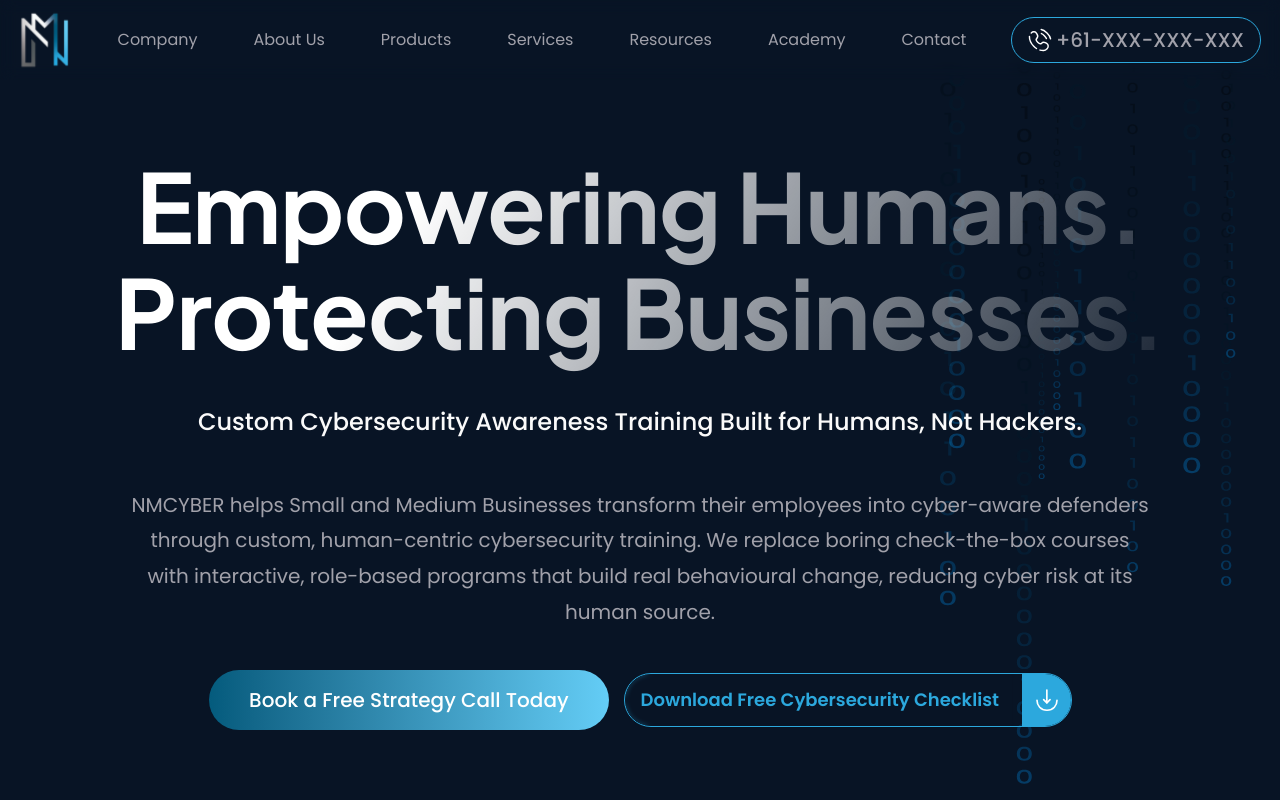
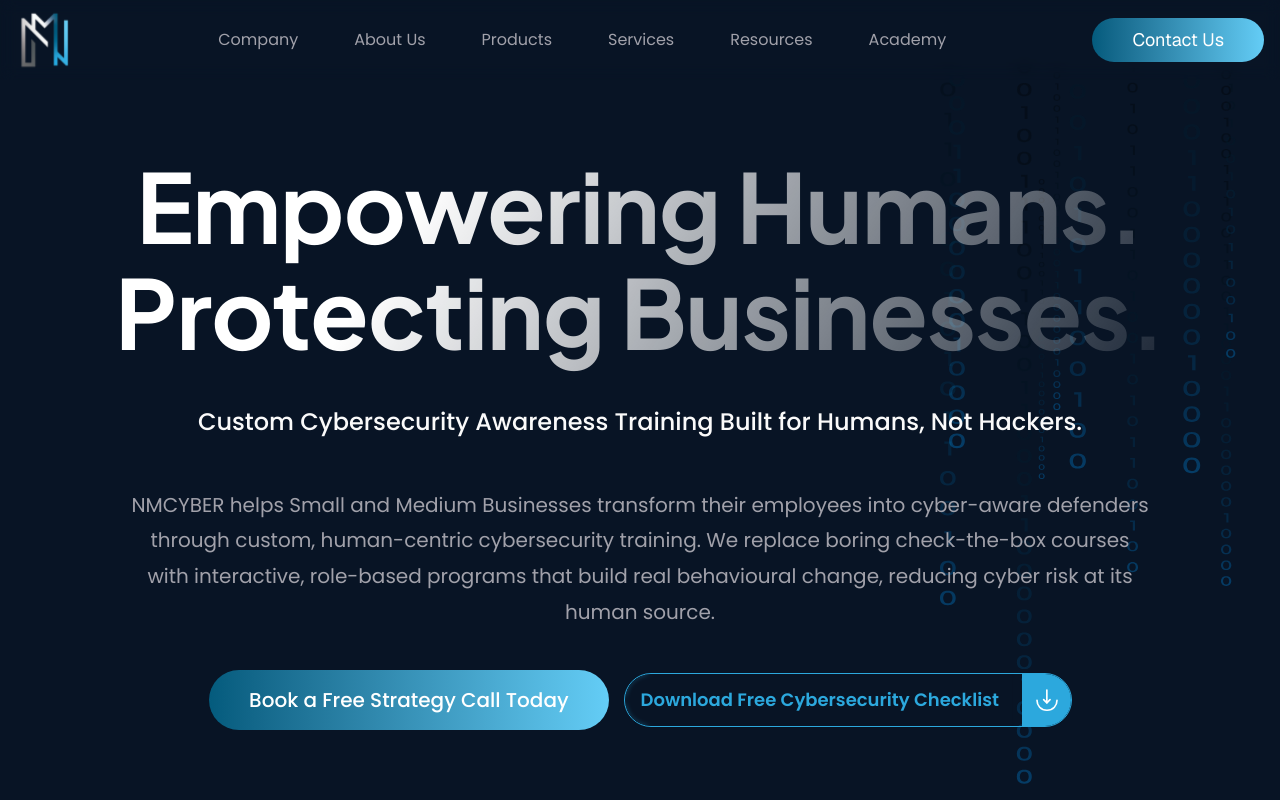
Before and after one commit to nmcyber/nmcyber-website-2.0, a Next.js app: page / in a window 1280 px wide. Shown: the top 800 px of the page. Built offline with nearby package versions, Linux system fonts and the light colour scheme.

Commit message:
feat: ajust contact button on navbar

```diff
--- a/components/shared/navbar.tsx
+++ b/components/shared/navbar.tsx
@@ -1,16 +1,19 @@
 'use client';
-import { Toggle } from '@radix-ui/react-toggle';
-import { Menu, X } from 'lucide-react';
+import { Menu, Phone, X } from 'lucide-react';
 import Image from 'next/image';
 import Link from 'next/link';
 import { usePathname } from 'next/navigation';
 import { useState } from 'react';
-import { COMPANY_INFO, NAVIGATION_WITH_SUBMENUS, SOCIAL_LINKS } from '@/utils/constants';
+import {
+  COMPANY_INFO,
+  CONTACT_CTA_LINK,
+  NAVIGATION_WITH_SUBMENUS,
+  SOCIAL_LINKS,
+} from '@/utils/constants';
 
 export default function NavBar() {
   const pathname = usePathname();
   const [isMobileMenuOpen, setIsMobileMenuOpen] = useState(false);
-  const [showPhone, setShowPhone] = useState(false);
   const [expandedMenus, setExpandedMenus] = useState<Set<string>>(new Set());
 
   const toggleMobileMenu = () => {
@@ -94,41 +97,31 @@ export default function NavBar() {
         </div>
 
         {/* Right side - Contact & Mobile Menu */}
-        <div className="flex items-center space-x-1 ">
-          <div className="relative">
-            {/* Desktop: show icon + number, no toggle */}
-            <div className="hidden md:flex outline outline-accent rounded-5xl px-2 md:px-3 lg:px-4 py-1.5 md:py-2 items-center gap-1 text-muted-foreground">
-              <Image
-                src="/images/phoneicon.svg"
-                alt="phoneicon"
-                width={22}
-                height={22}
-                className="w-6 h-6 sm:w-[24px] sm:h-[24px]"
-              />
-              <span className="font-[poppins] text-nowrap text-sm md:text-[13px] lg:text-base xl:text-xl font-medium">
-                {COMPANY_INFO.phone}
-              </span>
-            </div>
+        <div className="flex items-center gap-3">
+          <Link
+            href={CONTACT_CTA_LINK.href}
+            className="
+              flex items-center justify-center gap-2
+              rounded-lg p-2 text-white
+              transition-all duration-300 ease-out
+              hover:bg-white/10
 
-            {/* Mobile: toggle controls showing the number inside the button */}
-            <Toggle
-              pressed={showPhone}
-              onPressedChange={setShowPhone}
-              className="md:hidden outline outline-accent text-white font-[poppins] hover:bg-accent/10 rounded-5xl h-9 px-1 data-[state=on]:bg-accent/10"
-              aria-label="Show phone number"
-            >
-              <div className="flex items-center gap-2 text-muted-foreground">
-                <Image
-                  src="/images/phoneicon.svg"
-                  alt="phoneicon"
-                  width={22}
-                  height={22}
-                  className="w-4 h-4 md:w-[20px] md:h-[20px]"
-                />
-                {showPhone && <span className="text-sm font-medium">{COMPANY_INFO.phone}</span>}
-              </div>
-            </Toggle>
-          </div>
+              sm:rounded-full sm:px-6
+              sm:bg-gradient-to-r
+              sm:from-[var(--button-gradient-start)]
+              sm:to-[var(--button-gradient-end)]
+
+              md:px-10 md:text-lg
+              md:hover:brightness-110
+              md:hover:shadow-lg
+            "
+          >
+            <i className="sm:hidden w-6 h-6 grid place-items-center">
+              <Phone color="white" className="w-5 h-5 text-accent flex-shrink-0" />
+            </i>
+            <span className="hidden sm:block">{CONTACT_CTA_LINK.text}</span>
+          </Link>
+
           {/* Mobile Hamburger Button moved next to phone toggle */}
           <button
             type="button"
--- a/utils/constants.ts
+++ b/utils/constants.ts
@@ -76,11 +76,6 @@ export const NAVIGATION_WITH_SUBMENUS = [
       { name: 'Contact Us', href: '/academy#contact' },
     ],
   },
-  {
-    name: 'Contact',
-    href: '/contact-us',
-    submenus: [{ name: 'Contact Us', href: '/contact-us#contact' }],
-  },
 ];
 
 // Footer Sitemap
@@ -92,6 +87,11 @@ export const QUICK_LINKS = [
   { label: 'Blog', href: '/' },
   { label: 'Contact Us', href: '/contact-us' },
 ];
+
+export const CONTACT_CTA_LINK = {
+  href: '/contact-us#contact',
+  text: 'Contact Us',
+};
 
 export const PLATFORM_LINKS = [
   { label: 'Home', href: '/' },
```
Also changed, not shown: 1 other file (tests, documents, lock files or other folders).
